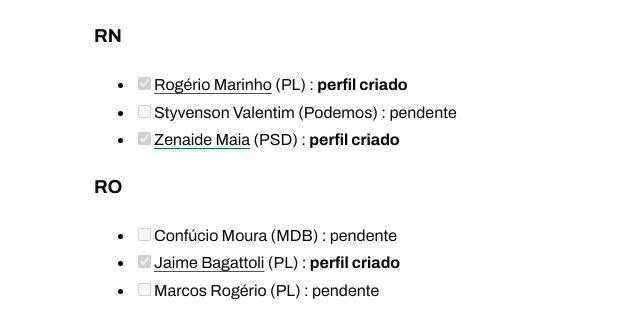
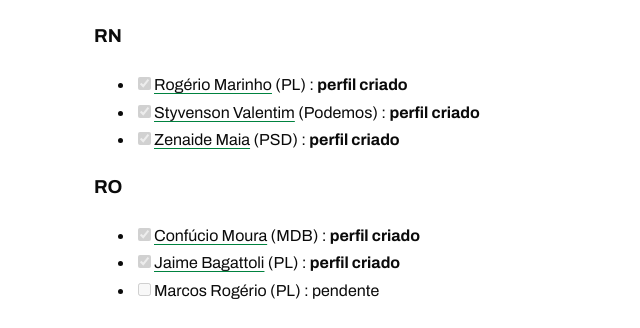
Before and after one commit to leorruas/senadores-deputados, a Jekyll site: the page built from parlamentares/senadores/ACOMPANHAMENTO.md, in a window 1280 px wide and 1400 px high, scrolled down 3710 px. Shown: the part 156-484 px from the top of the window, without its empty margins (71-711 px from the left). Built offline with Jekyll 4.4.1, drawn with Linux system fonts in a browser that asks for light colours; some of the changed text lies outside the part shown.

Commit message:
docs: avanca fase 1 para 61 de 81 perfis

```diff
--- a/parlamentares/senadores/ACOMPANHAMENTO.md
+++ b/parlamentares/senadores/ACOMPANHAMENTO.md
@@ -54,7 +54,7 @@
 ### CE
 
 - [ ] Camilo Santana (PT) : pendente
-- [ ] Cid Gomes (PSB) : pendente
+- [x] [Cid Gomes](https://github.com/leorruas/senadores-deputados/blob/main/parlamentares/senadores/cid-gomes-psb-ce.md) (PSB) : **perfil criado**
 - [ ] Sargento Reginauro (PSDB) : pendente
 
 ### DF
@@ -138,12 +138,12 @@
 ### RN
 
 - [x] [Rogério Marinho](https://github.com/leorruas/senadores-deputados/blob/main/parlamentares/senadores/rogerio-marinho-pl-rn.md) (PL) : **perfil criado**
-- [ ] Styvenson Valentim (Podemos) : pendente
+- [x] [Styvenson Valentim](https://github.com/leorruas/senadores-deputados/blob/main/parlamentares/senadores/styvenson-valentim-podemos-rn.md) (Podemos) : **perfil criado**
 - [x] [Zenaide Maia](https://github.com/leorruas/senadores-deputados/blob/main/parlamentares/senadores/zenaide-maia-psd-rn.md) (PSD) : **perfil criado**
 
 ### RO
 
-- [ ] Confúcio Moura (MDB) : pendente
+- [x] [Confúcio Moura](https://github.com/leorruas/senadores-deputados/blob/main/parlamentares/senadores/confucio-moura-mdb-ro.md) (MDB) : **perfil criado**
 - [x] [Jaime Bagattoli](https://github.com/leorruas/senadores-deputados/blob/main/parlamentares/senadores/jaime-bagattoli-pl-ro.md) (PL) : **perfil criado**
 - [ ] Marcos Rogério (PL) : pendente
 
```
Also changed, not shown: other parts of parlamentares/senadores/ACOMPANHAMENTO.md (+5 -3 lines).
